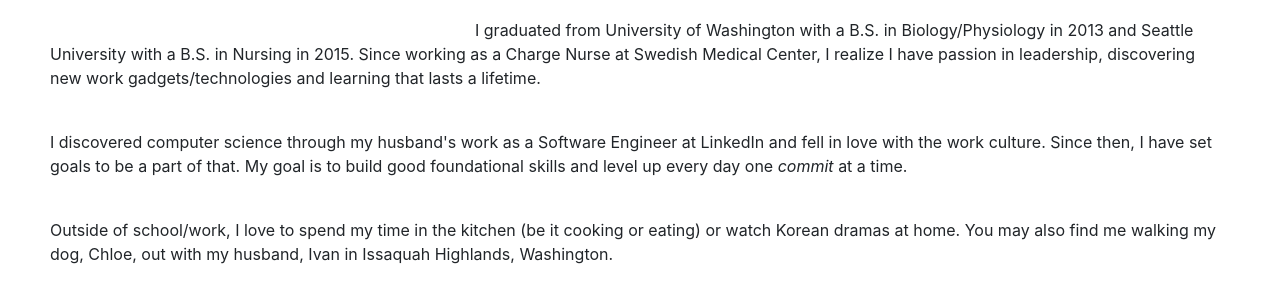
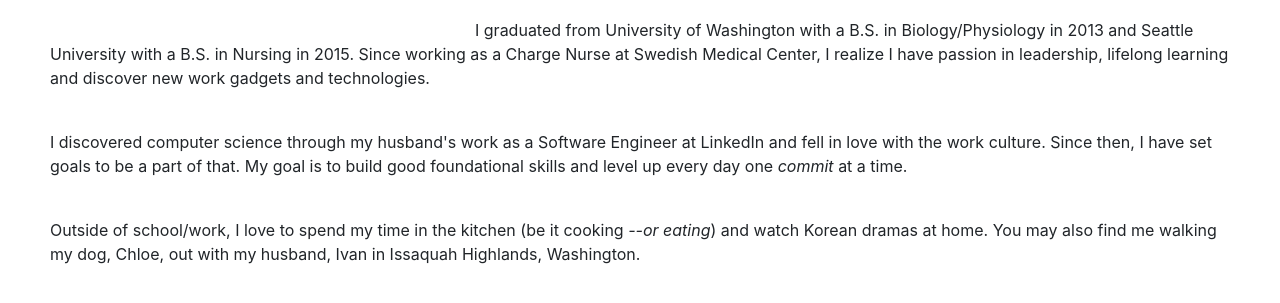
Before and after one commit to ayohana/portfolio, a plain HTML site: page aboutMe.html in a window 1280 px wide. Shown: the part 433-736 px from the top of the page. Drawn offline with Linux system fonts and the light colour scheme.

Commit message:
Add more span tags

```diff
--- a/aboutMe.html
+++ b/aboutMe.html
@@ -30,11 +30,11 @@
         <h4>I am a Per Diem Registered Nurse aspiring to become a Full Stack Developer by the end of 2020. I am currently enrolled at Epicodus, a six-month coding bootcamp graduating this July.</h4>
         <br>
         <br>
-        <p>I graduated from University of Washington with a B.S. in Biology/Physiology in 2013 and Seattle University with a B.S. in Nursing in 2015. Since working as a Charge Nurse at Swedish Medical Center, I realize I have passion in leadership, discovering new work gadgets/technologies and learning that lasts a lifetime.</p>
+        <p>I graduated from University of Washington with a B.S. in Biology/Physiology in 2013 and Seattle University with a B.S. in Nursing in 2015. Since working as a Charge Nurse at Swedish Medical Center, I realize I have passion in leadership, lifelong learning and discover new work gadgets and technologies.</p>
         <br>
         <p>I discovered computer science through my husband's work as a Software Engineer at LinkedIn and fell in love with the work culture. Since then, I have set goals to be a part of that. My goal is to build good foundational skills and level up every day one <span style="font-style:italic">commit</span> at a time.</p>
         <br>
-        <p>Outside of school/work, I love to spend my time in the kitchen (be it cooking or eating) or watch Korean dramas at home. You may also find me walking my dog, Chloe, out with my husband, Ivan in Issaquah Highlands, Washington.</p>
+        <p>Outside of school/work, I love to spend my time in the kitchen (be it cooking <span style="font-style:italic">--or eating</span>) and watch Korean dramas at home. You may also find me walking my dog, Chloe, out with my husband, Ivan in Issaquah Highlands, Washington.</p>
       </div>
     </div>
   </body>
```
